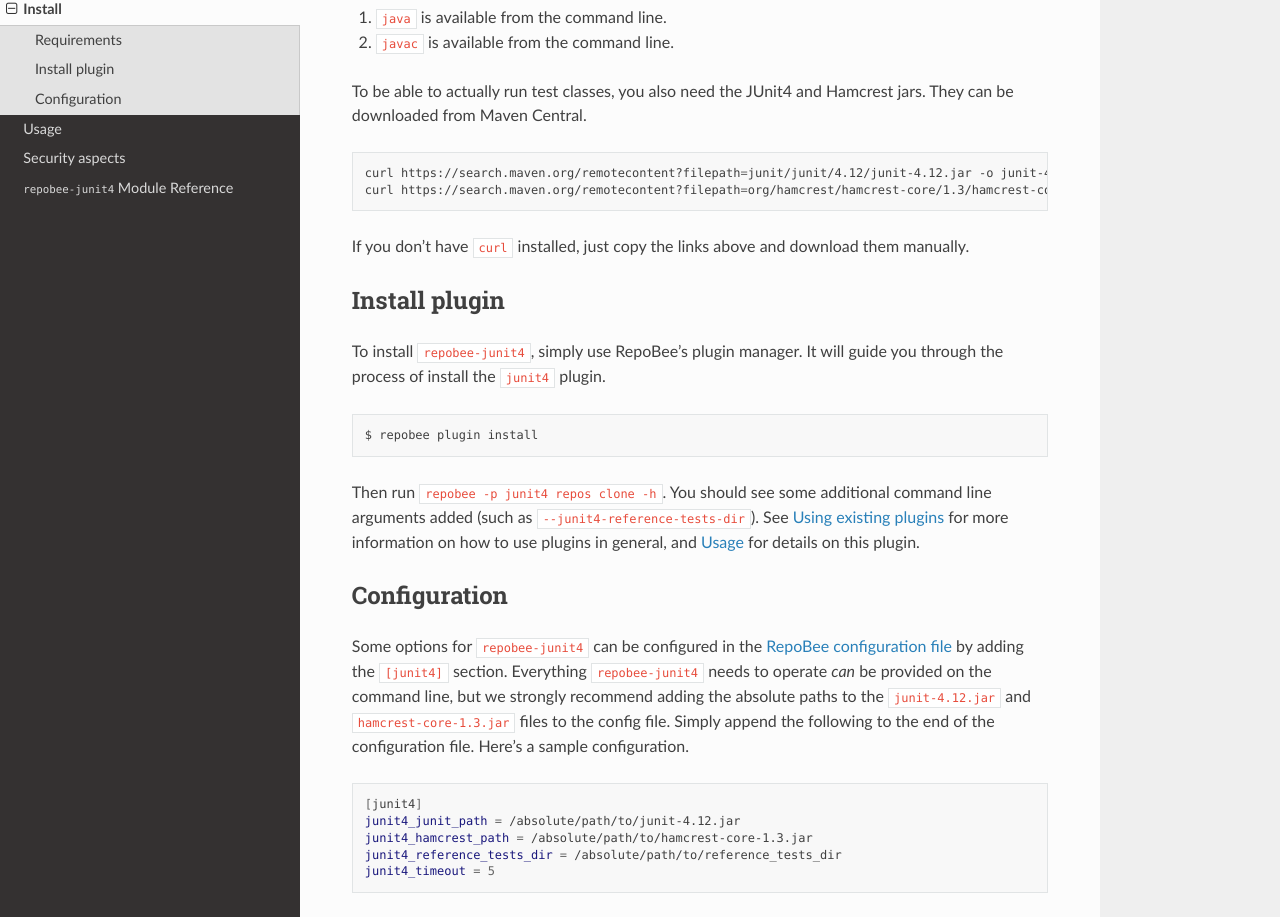
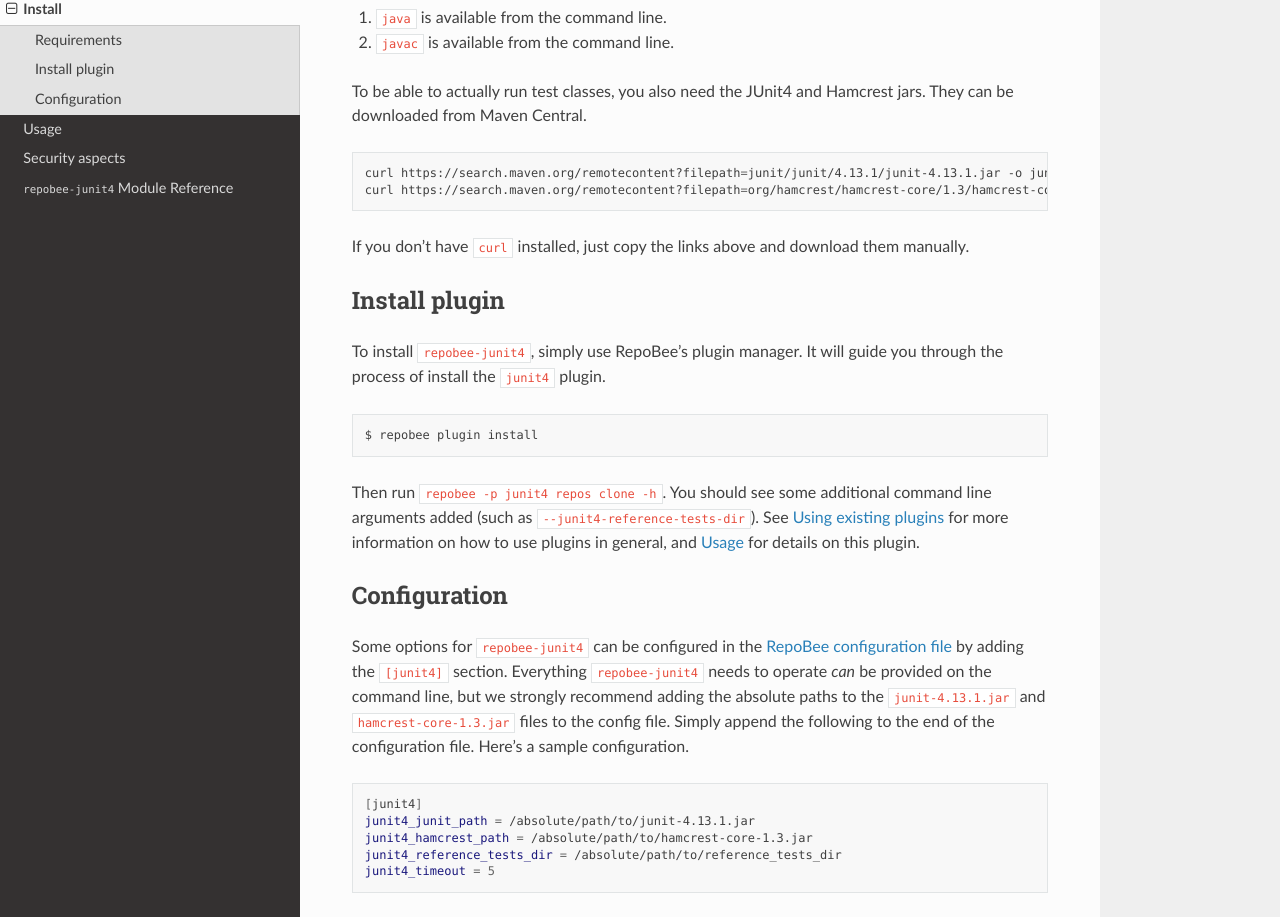
Before and after one commit to repobee/repobee-junit4, a Sphinx documentation site: the page built from docs/install.rst, in a window 1280 px wide and 1400 px high, scrolled down 384 px. Shown: the part 169-1086 px from the top of the window. Built offline with Sphinx 7.4.7 and the Read the Docs theme 2.0.0, drawn with Linux system fonts in a browser that asks for light colours; some of the changed text lies outside the part shown.

Commit message:
Update references to JUnit 4.12

```diff
--- a/docs/install.rst
+++ b/docs/install.rst
@@ -12,7 +12,7 @@
 
    1. RepoBee installed
    2. A JDK (preferably 8+, 7 may work) installed
-   3. ``junit-4.12.jar`` and ``hamcest-core-1.3.jar`` downloaded
+   3. ``junit-4.13.1.jar`` and ``hamcest-core-1.3.jar`` downloaded
 
 First of all, make sure that RepoBee is installed and up-to-date. For a
 first-time install of RepoBee, see the `RepoBee install docs`_.
@@ -29,7 +29,7 @@
 
 .. code-block:: bash
 
-    curl https://search.maven.org/remotecontent?filepath=junit/junit/4.12/junit-4.12.jar -o junit-4.12.jar
+    curl https://search.maven.org/remotecontent?filepath=junit/junit/4.13.1/junit-4.13.1.jar -o junit-4.13.1.jar
     curl https://search.maven.org/remotecontent?filepath=org/hamcrest/hamcrest-core/1.3/hamcrest-core-1.3.jar -o hamcrest-core-1.3.jar
 
 If you don't have ``curl`` installed, just copy the links above and download
@@ -58,14 +58,14 @@
 Some options for ``repobee-junit4`` can be configured in the `RepoBee
 configuration file`_ by adding the ``[junit4]`` section. Everything
 ``repobee-junit4`` needs to operate *can* be provided on the command line, but
-we strongly recommend adding the absolute paths to the ``junit-4.12.jar`` and
+we strongly recommend adding the absolute paths to the ``junit-4.13.1.jar`` and
 ``hamcrest-core-1.3.jar`` files to the config file. Simply append the following
 to the end of the configuration file. Here's a sample configuration.
 
 .. code-block:: bash
 
    [junit4]
-   junit4_junit_path = /absolute/path/to/junit-4.12.jar
+   junit4_junit_path = /absolute/path/to/junit-4.13.1.jar
    junit4_hamcrest_path = /absolute/path/to/hamcrest-core-1.3.jar
    junit4_reference_tests_dir = /absolute/path/to/reference_tests_dir
    junit4_timeout = 5
--- a/docs/security.rst
+++ b/docs/security.rst
@@ -15,7 +15,7 @@
    grant {
    };
 
-   // the `junit-4.12.jar` needs this permission for introspection
+   // the JUnit4 jar needs this permission for introspection
    grant codeBase "file:{junit4_jar_path}" {{
        permission java.lang.RuntimePermission "accessDeclaredMembers";
    }};
@@ -23,8 +23,8 @@
 This policy disallows student code from doing most illicit things, such as
 accessing files outside of the codebases's directory, or accessing the network.
 The ``{junit4_jar_path}`` is dynamically resolved during runtime, and will lend
-the actual ``junit-4.12.jar`` archive that is used to run the test classes
-sufficient permissions to do so.
+the actual JUnit4 jar archive that is used to run the test classes sufficient
+permissions to do so.
 
 This policy seems to work well for introductory courses in Java, but there may
 be snags because of how restrictive it is. If you find that some permission
--- a/docs/usage.rst
+++ b/docs/usage.rst
@@ -37,7 +37,8 @@
       ``reference_tests_dir`` option.
     - **Required** unless specified in the configuration file.
 * ``--junit4-junit-path``
-    - Path to the ``junit-4.12.jar`` library.
+    - Path to the JUnit4 library (any version of it, but we recommend
+      ``>4.13.1``).
     - Picked up automatically if on the ``CLASSPATH`` environment variable.
     - Can be specified in the configuration file with the
       ``junit_path`` option.
--- a/setup.py
+++ b/setup.py
@@ -23,7 +23,7 @@
 setup(
     name="repobee-junit4",
     version=__version__,
-    description="JUnit-4.12 plugin for repobee",
+    description="JUnit4 runner plugin for RepoBee",
     long_description=readme,
     long_description_content_type="text/markdown",
     author="Simon Larsén",
```
Also changed, not shown: README.md (+1 -1 lines), 4 other files.
